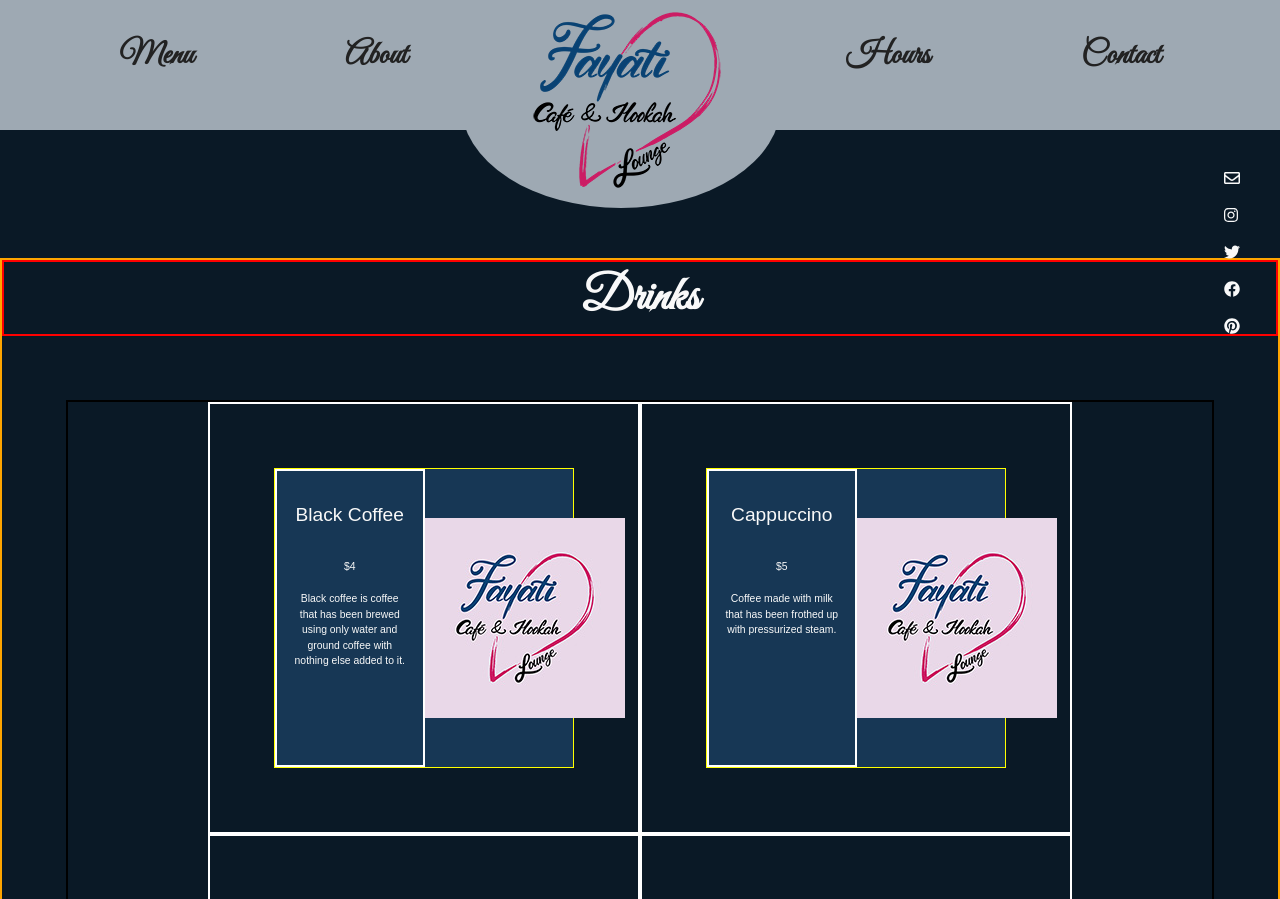
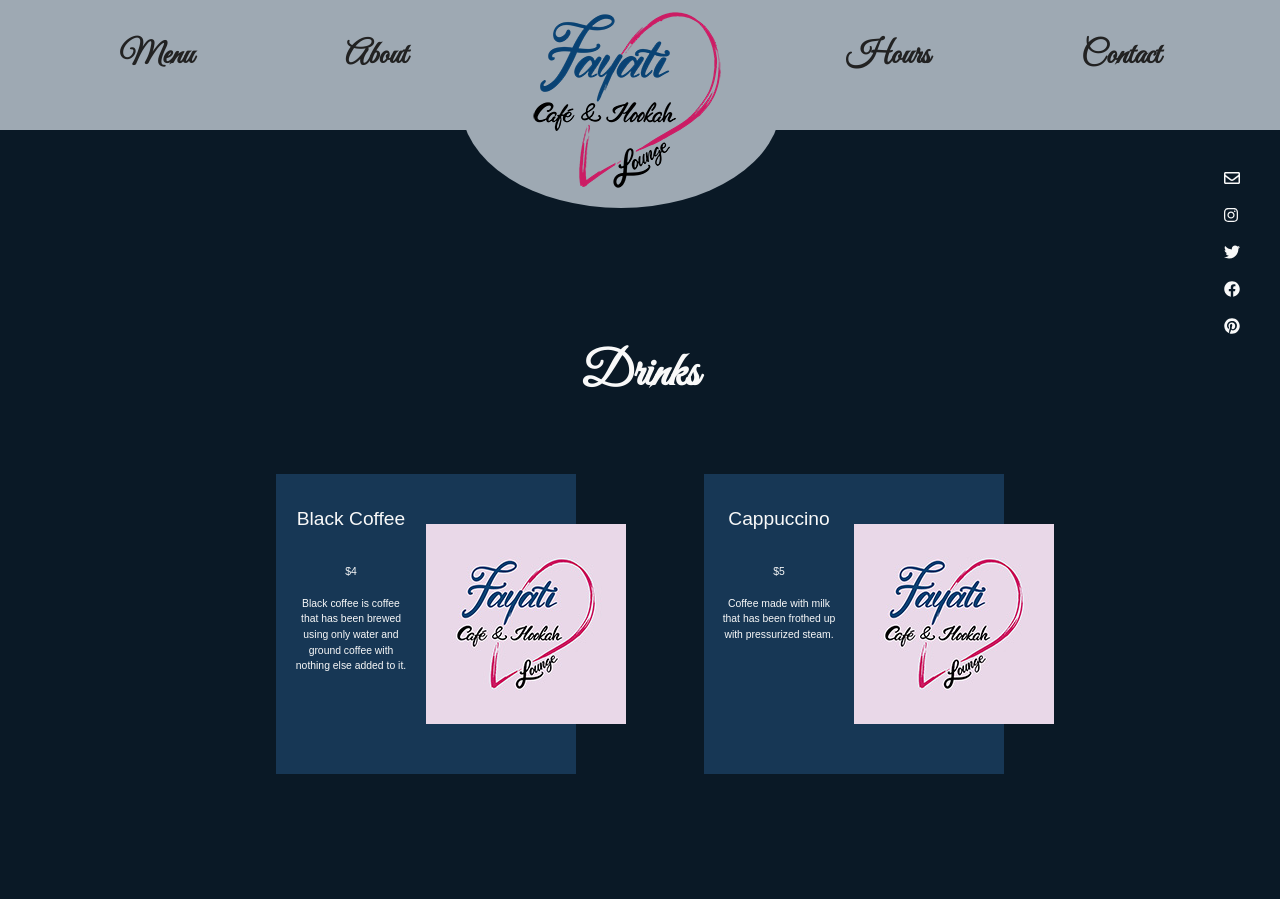
Before and after one commit to Plofland/7ayati, a Next.js app: page /Menu in a window 1280 px wide. Shown: the top 899 px of the page. Built offline with nearby package versions, Linux system fonts and the light colour scheme; a web font is replaced by a local one; what facepaint would draw is missing.

Commit message:
MenuCard formatted

```diff
--- a/assets/MenuItems.js
+++ b/assets/MenuItems.js
@@ -45,7 +45,7 @@
 				'These large muffins are jam-packed with blueberries with a sugary-cinnamon crumb topping.'
 		},
 		{
-			name: 'Strawberry topped cheesecake',
+			name: 'Strawberry cheesecake',
 			index: 'f3',
 			price: '$9',
 			description:
--- a/components/MenuCard.js
+++ b/components/MenuCard.js
@@ -29,11 +29,11 @@
 }
 
 const SingleItem = styled.div`
-	border: 2px solid white;
+	// border: 2px solid white;
 `;
 
 const CardContainer = styled.div`
-	border: 1px solid yellow;
+	// border: 1px solid yellow;
 	text-align: center;
 	margin: 4rem;
 	width: 300px;
@@ -43,7 +43,7 @@
 `;
 
 const Card = styled.div`
-	border: 2px solid white;
+	// border: 2px solid white;
 	display: flex;
 	flex-direction: column;
 	width: 200px;
@@ -63,6 +63,7 @@
 	// border: 1px solid white;
 	font-size: 1.2rem;
     display: flex;
+    padding: 1rem;
 	height: 30%;
     align-items: center;
     justify-content: center
--- a/pages/Menu.js
+++ b/pages/Menu.js
@@ -49,36 +49,28 @@
 const StyledMenu = styled.div`
 	display: flex;
 	flex-direction: column;
-	margin-top: 4rem;
+	margin-top: 7rem;
 `;
 
 const MenuSection = styled.div`
-	border: 2px solid orange;
+	// border: 2px solid orange;
 	margin-top: 4rem;
 	text-align: center;
 `;
 
 const SectionTitle = styled.p`
-	border: 2px solid red;
+	// border: 2px solid red;
 	font-family: 'Great Vibes', cursive;
 	font-size: 3rem;
 	font-weight: bold;
+    margin-top: 2rem;
 `;
 
 const MenuItems = styled.div`
-	border: 2px solid black;
+	// border: 2px solid black;
 	display: flex;
 	flex-direction: row;
-	margin: 4rem;
+	margin: 0 4rem;
 	flex-wrap: wrap;
 	justify-content: center;
 `;
-
-// declaring a CSS variable
-//     :root {
-//     --text-color: hsl(145, 63%, 49%);
-//     }
-
-//     p {
-//     color: var(--text-color);
-//     }
```
